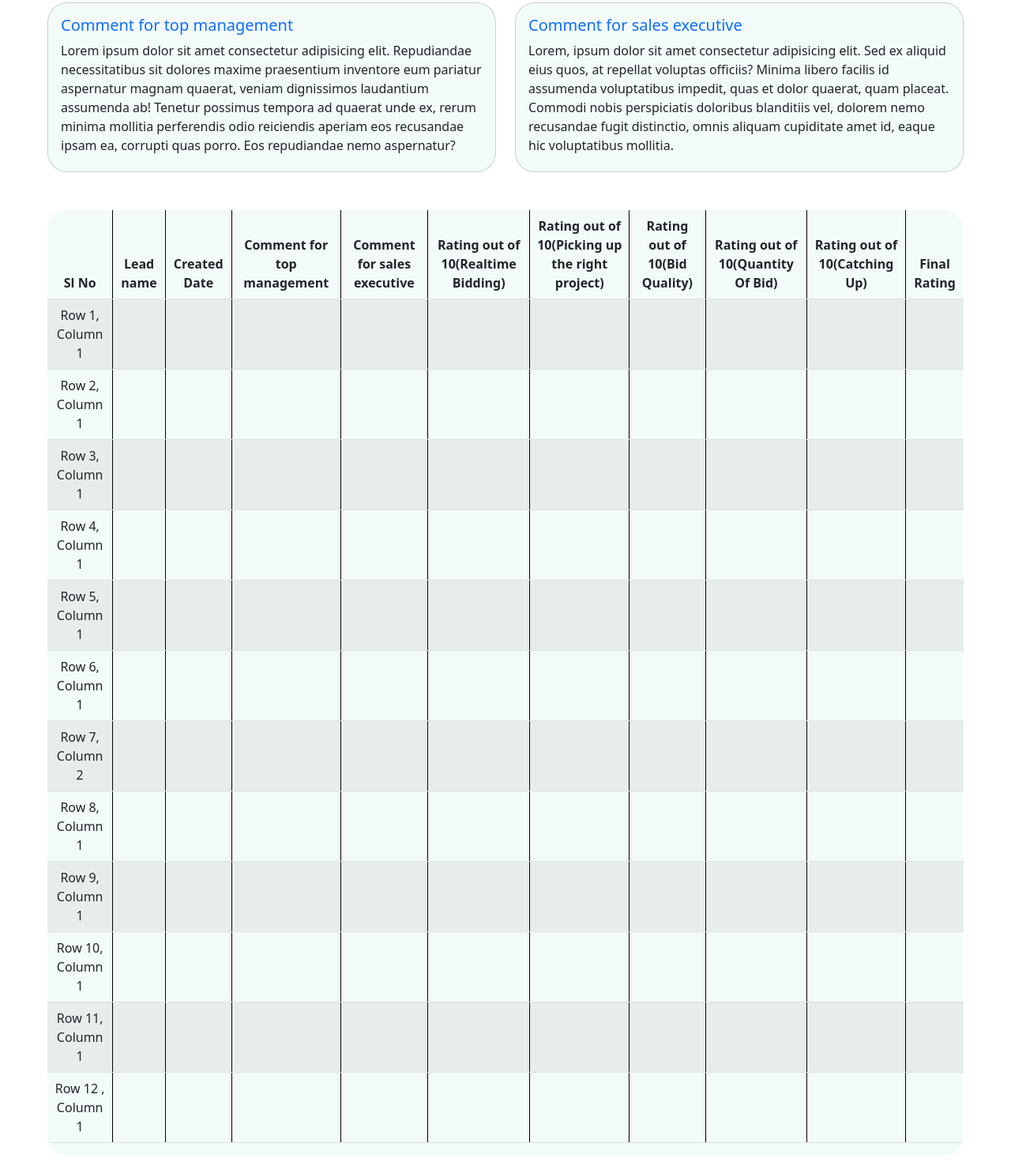
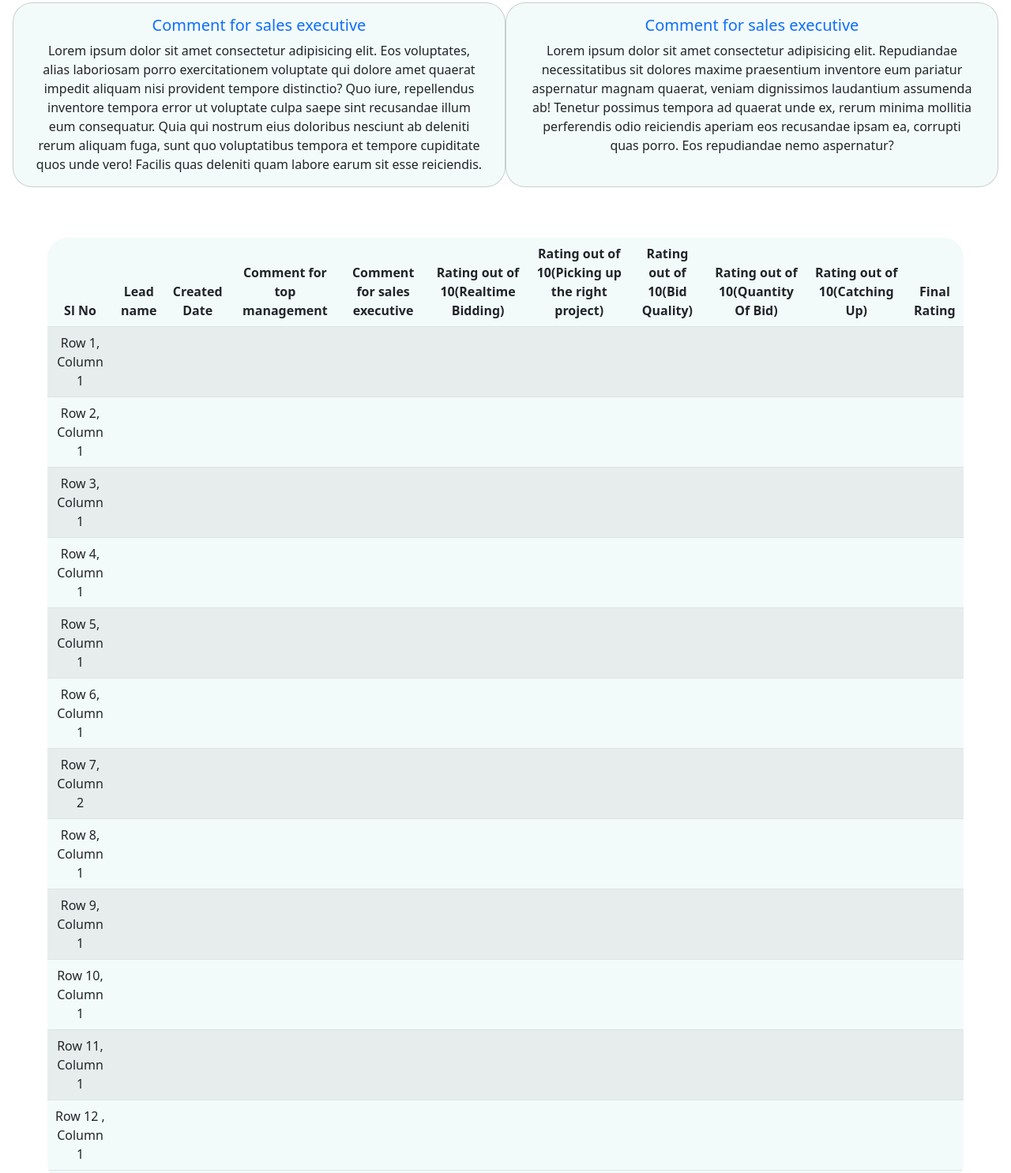
Before and after one commit to nazmul974/SalesReport, a plain HTML site: page report-page.html in a window 1280 px wide. Shown: the part 354-1839 px from the top of the page at 79% size. Drawn offline with nearby package versions, Linux system fonts and the light colour scheme.

Commit message:
stretched div bug fixed

```diff
--- a/report-page.html
+++ b/report-page.html
@@ -41,12 +41,16 @@
   /* background-color:#a4beee; */
   border-radius: 25px!important;
 
-  /* box-shadow: 0 0 0 0.2rem rgba(40, 146, 167, 0.25); */
+
 
 
   background-color:#5394aa;
   padding: 20px;
   text-align: center;
+  }
+
+  .custom-stretched-div{
+    border-radius: 25px!important;
   }
 
   .flex-container {
@@ -60,6 +64,7 @@
 
 .custom-height-strecthed-div{
   height: 215px!important;
+  width: 300px!important;
   border-radius: 25px!important;
 }
 
@@ -72,13 +77,30 @@
 .fontsize1{
   font-size: 24px!important;
 }
+
+@media only screen and (max-width: 572px) {
+        /* body{
+          background-color: aqua;
+        } */
+       /* .mblrespnsive{
+        height: 500px!important;
+
+      }  */
+     /* .card {
+      height: auto;
+    } */
+
+  .mblrespnsive2{
+    margin-left: 30px!important;
+  }
+  }
  </style>
 
   </head>
   <body>
 <header>
 
-  <div class="container-fluid p-1   text-center  text-primary">
+  <div class="container-fluid p-1  text-secondary text-center  text-primary">
   <h1>Weekly Sales Report of Sales Executive 01 (Week 01/January/2023)</h1>
 </div><br>
 </header>
@@ -172,23 +194,50 @@
 
           </div>
         <!-- stretched div -->
-    <div class="row row-cols-1 row-cols-md-2 g-4 pt-4 px-5 ">
-      <div class="col ">
-        <div class="card   bg-info-subtle bg-primary-custom custom-height-strecthed-div">
+        <!-- class=" row row-cols-1 row-cols-md-2 g-4 pt-4 px-5"  -->
+    <div   class=" d-flex justify-content-around row row-cols-1 row-cols-md-2 g-4 pt-4 px-3">
+      <!-- <div class="col ">
+        <div class="card  mblrespnsive bg-info-subtle bg-primary-custom custom-height-strecthed-div">
 
-          <div class="card-body   ">
+          <div class="card-body ">
             <h5 class="card-title text-primary">Comment for top management</h5>
             <p class="card-text"> Lorem ipsum dolor sit amet consectetur adipisicing elit. Repudiandae necessitatibus sit dolores maxime praesentium inventore eum pariatur aspernatur magnam quaerat, veniam dignissimos laudantium assumenda ab! Tenetur possimus tempora ad quaerat unde ex, rerum minima mollitia perferendis odio reiciendis aperiam eos recusandae ipsam ea, corrupti quas porro. Eos repudiandae nemo aspernatur?
             </p>
           </div>
         </div>
-      </div>
-      <div class="col">
-        <div class="card  bg-info-subtle bg-primary-custom custom-height-strecthed-div">
+      </div> -->
+      <!-- <div class="col ">
+        <div class="card  mblrespnsive  bg-info-subtle bg-primary-custom custom-height-strecthed-div">
 
           <div class="card-body  ">
             <h5 class="card-title text-primary">Comment for sales executive</h5>
-            <p class="card-text">Lorem, ipsum dolor sit amet consectetur adipisicing elit. Sed ex aliquid eius quos, at repellat voluptas officiis? Minima libero facilis id assumenda voluptatibus impedit, quas et dolor quaerat, quam placeat. Commodi nobis perspiciatis doloribus blanditiis vel, dolorem nemo recusandae fugit distinctio, omnis aliquam cupiditate amet id, eaque hic voluptatibus mollitia.</p>
+            <p class="card-text">Lorem ipsum dolor sit amet consectetur adipisicing elit. Repudiandae necessitatibus sit dolores maxime praesentium inventore eum pariatur aspernatur magnam quaerat, veniam dignissimos laudantium assumenda ab! Tenetur possimus tempora ad quaerat unde ex, rerum minima mollitia perferendis odio reiciendis aperiam eos recusandae ipsam ea, corrupti quas porro. Eos repudiandae nemo aspernatur?</p>
+          </div>
+        </div>
+      </div> -->
+
+      <div class="card mb-3  bg-primary-custom custom-stretched-div text-center" style="max-width: 860px;">
+        <div class="row g-0">
+
+          <div class="col-md-12">
+            <div class="card-body">
+              <h5 class="card-title text-primary">Comment for sales executive</h5>
+              <p class="card-text">Lorem ipsum dolor sit amet consectetur adipisicing elit. Eos voluptates, alias laboriosam porro exercitationem voluptate qui dolore amet quaerat impedit aliquam nisi provident tempore distinctio? Quo iure, repellendus inventore tempora error ut voluptate culpa saepe sint recusandae illum eum consequatur. Quia qui nostrum eius doloribus nesciunt ab deleniti rerum aliquam fuga, sunt quo voluptatibus tempora et tempore cupiditate quos unde vero! Facilis quas deleniti quam labore earum sit esse reiciendis.</p>
+
+            </div>
+          </div>
+        </div>
+      </div>
+
+      <div class="card mb-3  bg-primary-custom custom-stretched-div text-center" style="max-width: 860px;">
+        <div class="row g-0">
+
+          <div class="col-md-12">
+            <div class="card-body">
+              <h5 class="card-title text-primary">Comment for sales executive</h5>
+              <p class="card-text">Lorem ipsum dolor sit amet consectetur adipisicing elit. Repudiandae necessitatibus sit dolores maxime praesentium inventore eum pariatur aspernatur magnam quaerat, veniam dignissimos laudantium assumenda ab! Tenetur possimus tempora ad quaerat unde ex, rerum minima mollitia perferendis odio reiciendis aperiam eos recusandae ipsam ea, corrupti quas porro. Eos repudiandae nemo aspernatur?</p>
+
+            </div>
           </div>
         </div>
       </div>
@@ -203,179 +252,181 @@
          <thead >
            <tr class="bg-info-subtle text-center">
 
-           <th style="border-right: 1px solid black;" >Sl No</th>
-           <th style="border-right: 1px solid black;">Lead name</th>
-           <th style="border-right: 1px solid black;"> Created Date</th>
-           <th style="border-right: 1px solid black;"> Comment for top management</th>
-           <th style="border-right: 1px solid black;"> Comment for sales executive</th>
-           <th style="border-right: 1px solid black;"> Rating out of 10(Realtime Bidding)</th>
-           <th style="border-right: 1px solid black;"> Rating out of 10(Picking up the right project)</th>
-           <th style="border-right: 1px solid black;"> Rating out of 10(Bid Quality)</th>
-           <th style="border-right: 1px solid black;"> Rating out of 10(Quantity Of Bid)</th>
-           <th style="border-right: 1px solid black;"> Rating out of 10(Catching Up)</th>
+           <th >Sl No </th>
+           <th >Lead name</th>
+           <th >Created Date</th>
+           <th >Comment for top management  </th>
+
+           <th >Comment for sales executive</th>
+
+           <th > Rating out of 10(Realtime Bidding)</th>
+           <th > Rating out of 10(Picking up the right project)</th>
+           <th > Rating out of 10(Bid Quality)</th>
+           <th > Rating out of 10(Quantity Of Bid)</th>
+           <th > Rating out of 10(Catching Up)</th>
            <th > Final Rating </th>
            </tr>
        </thead>
          <tbody class=" text-center">
-             <tr >
-               <td style="border-right: 1px solid black;">Row 1, Column 1</td>
-               <td style="border-right: 1px solid black;"></td>
-               <td style="border-right: 1px solid black;"></td>
-               <td style="border-right: 1px solid black;"></td>
-               <td style="border-right: 1px solid black;"></td>
-               <td style="border-right: 1px solid black;"></td>
-               <td style="border-right: 1px solid black;"></td>
-               <td style="border-right: 1px solid black;"></td>
-               <td style="border-right: 1px solid black;"></td>
-               <td style="border-right: 1px solid black;"></td>
+             <tr>
+               <td>Row 1, Column 1</td>
+               <td></td>
+               <td></td>
+               <td></td>
+               <td></td>
+               <td></td>
+               <td></td>
+               <td></td>
+               <td></td>
+               <td></td>
                <td></td>
              </tr>
              <tr class="bg-info-subtle">
 
-               <td style="border-right: 1px solid black;">Row 2, Column 1</td>
-               <td style="border-right: 1px solid black;"></td>
-               <td style="border-right: 1px solid black;"></td>
-               <td style="border-right: 1px solid black;"></td>
-               <td style="border-right: 1px solid black;"></td>
-               <td style="border-right: 1px solid black;"></td>
-               <td style="border-right: 1px solid black;"></td>
-               <td style="border-right: 1px solid black;"></td>
-               <td style="border-right: 1px solid black;"></td>
-               <td style="border-right: 1px solid black;"></td>
+               <td >Row 2, Column 1</td>
+               <td ></td>
+               <td ></td>
+               <td ></td>
+               <td ></td>
+               <td ></td>
+               <td ></td>
+               <td ></td>
+               <td ></td>
+               <td ></td>
                <td ></td>
              </tr>
              <tr>
 
-               <td style="border-right: 1px solid black;">Row 3, Column 1</td>
-               <td style="border-right: 1px solid black;"></td>
-               <td style="border-right: 1px solid black;"></td>
-               <td style="border-right: 1px solid black;"></td>
-               <td style="border-right: 1px solid black;"></td>
-               <td style="border-right: 1px solid black;"></td>
-               <td style="border-right: 1px solid black;"></td>
-               <td style="border-right: 1px solid black;"></td>
-               <td style="border-right: 1px solid black;"></td>
-               <td style="border-right: 1px solid black;"></td>
+               <td >Row 3, Column 1</td>
+               <td ></td>
+               <td ></td>
+               <td ></td>
+               <td ></td>
+               <td ></td>
+               <td ></td>
+               <td ></td>
+               <td ></td>
+               <td ></td>
                <td ></td>
              </tr>
              <tr class="bg-info-subtle">
-               <td style="border-right: 1px solid black;">Row 4, Column 1</td>
-               <td style="border-right: 1px solid black;"></td>
-               <td style="border-right: 1px solid black;"></td>
-               <td style="border-right: 1px solid black;"></td>
-               <td style="border-right: 1px solid black;"></td>
-               <td style="border-right: 1px solid black;"></td>
-               <td style="border-right: 1px solid black;"></td>
-               <td style="border-right: 1px solid black;"></td>
-               <td style="border-right: 1px solid black;"></td>
-               <td style="border-right: 1px solid black;"></td>
+               <td >Row 4, Column 1</td>
+               <td ></td>
+               <td ></td>
+               <td ></td>
+               <td ></td>
+               <td ></td>
+               <td ></td>
+               <td ></td>
+               <td ></td>
+               <td ></td>
                <td ></td>
              </tr>
              <tr>
-               <td style="border-right: 1px solid black">Row 5, Column 1</td>
-               <td style="border-right: 1px solid black;"></td>
-               <td style="border-right: 1px solid black;"></td>
-               <td style="border-right: 1px solid black;"></td>
-               <td style="border-right: 1px solid black;"></td>
-               <td style="border-right: 1px solid black;"></td>
-               <td style="border-right: 1px solid black;"> </td>
-               <td style="border-right: 1px solid black;"></td>
-               <td style="border-right: 1px solid black;"></td>
-               <td style="border-right: 1px solid black;"></td>
+               <td >Row 5, Column 1</td>
+               <td ></td>
+               <td ></td>
+               <td ></td>
+               <td ></td>
+               <td ></td>
+               <td > </td>
+               <td ></td>
+               <td ></td>
+               <td ></td>
 
                <td ></td>
              </tr>
              <tr class="bg-info-subtle">
-               <td style="border-right: 1px solid black;">Row 6, Column 1</td>
-               <td style="border-right: 1px solid black;"></td>
-               <td style="border-right: 1px solid black;"></td>
-               <td style="border-right: 1px solid black;"></td>
-               <td style="border-right: 1px solid black;"></td>
-               <td style="border-right: 1px solid black;"></td>
-               <td style="border-right: 1px solid black;"></td>
-               <td style="border-right: 1px solid black;"></td>
-               <td style="border-right: 1px solid black;"></td>
-               <td style="border-right: 1px solid black;"></td>
+               <td >Row 6, Column 1</td>
+               <td ></td>
+               <td ></td>
+               <td ></td>
+               <td ></td>
+               <td ></td>
+               <td ></td>
+               <td ></td>
+               <td ></td>
+               <td ></td>
                <td ></td>
              </tr>
              <tr>
 
-               <td  style="border-right: 1px solid black;">Row 7, Column 2</td>
-               <td  style="border-right: 1px solid black;"></td>
-               <td  style="border-right: 1px solid black;"></td>
-               <td  style="border-right: 1px solid black;"></td>
-               <td  style="border-right: 1px solid black;"></td>
-               <td  style="border-right: 1px solid black;"></td>
-               <td  style="border-right: 1px solid black;"></td>
-               <td  style="border-right: 1px solid black;"></td>
-               <td  style="border-right: 1px solid black;"></td>
-               <td  style="border-right: 1px solid black;"></td>
+               <td  >Row 7, Column 2</td>
+               <td  ></td>
+               <td  ></td>
+               <td  ></td>
+               <td  ></td>
+               <td  ></td>
+               <td  ></td>
+               <td  ></td>
+               <td  ></td>
+               <td  ></td>
                <td></td>
              </tr>
              <tr class="bg-info-subtle">
-               <td style="border-right: 1px solid black;">Row 8, Column 1</td>
-               <td style="border-right: 1px solid black;"></td>
-               <td style="border-right: 1px solid black;"></td>
-               <td style="border-right: 1px solid black;"></td>
-               <td style="border-right: 1px solid black;"></td>
-               <td style="border-right: 1px solid black;"></td>
-               <td style="border-right: 1px solid black;"></td>
-               <td style="border-right: 1px solid black;"></td>
-               <td style="border-right: 1px solid black;"></td>
-               <td style="border-right: 1px solid black;"></td>
+               <td >Row 8, Column 1</td>
+               <td ></td>
+               <td ></td>
+               <td ></td>
+               <td ></td>
+               <td ></td>
+               <td ></td>
+               <td ></td>
+               <td ></td>
+               <td ></td>
                <td ></td>
              </tr>
              <tr>
-               <td style="border-right: 1px solid black;">Row 9, Column 1</td>
-               <td style="border-right: 1px solid black;"></td>
-               <td style="border-right: 1px solid black;"></td>
-               <td style="border-right: 1px solid black;"></td>
-               <td style="border-right: 1px solid black;"></td>
-               <td style="border-right: 1px solid black;"></td>
-               <td style="border-right: 1px solid black;"></td>
-               <td style="border-right: 1px solid black;"></td>
-               <td style="border-right: 1px solid black;"></td>
-               <td style="border-right: 1px solid black;"></td>
+               <td >Row 9, Column 1</td>
+               <td ></td>
+               <td ></td>
+               <td ></td>
+               <td ></td>
+               <td ></td>
+               <td ></td>
+               <td ></td>
+               <td ></td>
+               <td ></td>
                <td ></td>
              </tr>
              <tr class="bg-info-subtle">
-               <td style="border-right: 1px solid black;">Row 10, Column 1</td>
-               <td style="border-right: 1px solid black;"></td>
-               <td style="border-right: 1px solid black;"></td>
-               <td style="border-right: 1px solid black;"></td>
-               <td style="border-right: 1px solid black;"></td>
-               <td style="border-right: 1px solid black;"></td>
-               <td style="border-right: 1px solid black;"></td>
-               <td style="border-right: 1px solid black;"></td>
-               <td style="border-right: 1px solid black;"></td>
-               <td style="border-right: 1px solid black;"></td>
+               <td >Row 10, Column 1</td>
+               <td ></td>
+               <td ></td>
+               <td ></td>
+               <td ></td>
+               <td ></td>
+               <td ></td>
+               <td ></td>
+               <td ></td>
+               <td ></td>
                <td ></td>
              </tr>
              <tr >
-               <td style="border-right: 1px solid black;">Row 11, Column 1</td>
-               <td style="border-right: 1px solid black;"></td>
-               <td style="border-right: 1px solid black;"></td>
-               <td style="border-right: 1px solid black;"></td>
-               <td style="border-right: 1px solid black;"></td>
-               <td style="border-right: 1px solid black;"></td>
-               <td style="border-right: 1px solid black;"></td>
-               <td style="border-right: 1px solid black;"></td>
-               <td style="border-right: 1px solid black;"></td>
-               <td style="border-right: 1px solid black;"></td>
+               <td >Row 11, Column 1</td>
+               <td ></td>
+               <td ></td>
+               <td ></td>
+               <td ></td>
+               <td ></td>
+               <td ></td>
+               <td ></td>
+               <td ></td>
+               <td ></td>
                <td ></td>
              </tr>
 
              <tr class="bg-info-subtle">
-               <td style="border-right: 1px solid black;">Row 12 , Column 1</td>
-               <td style="border-right: 1px solid black;"></td>
-               <td style="border-right: 1px solid black;"></td>
-               <td style="border-right: 1px solid black;"></td>
-               <td style="border-right: 1px solid black;"></td>
-               <td style="border-right: 1px solid black;"></td>
-               <td style="border-right: 1px solid black;"></td>
-               <td style="border-right: 1px solid black;"></td>
-               <td style="border-right: 1px solid black;"></td>
-               <td style="border-right: 1px solid black;"></td>
+               <td >Row 12 , Column 1</td>
+               <td ></td>
+               <td ></td>
+               <td ></td>
+               <td ></td>
+               <td ></td>
+               <td ></td>
+               <td ></td>
+               <td ></td>
+               <td ></td>
                <td ></td>
              </tr>
 
@@ -385,7 +436,7 @@
 
    </section>
     </main>
-    <footer class="d-flex justify-content-end me-5 ">
+    <footer class="d-flex justify-content-end me-5 mblrespnsive2">
       <div class="card text-center mb-3  bg-primary-custom" style="width: 395px;">
         <div class="card-body bg-info-subtle">
           <h5 class="card-title text-primary">Report Created By</h5>
```
